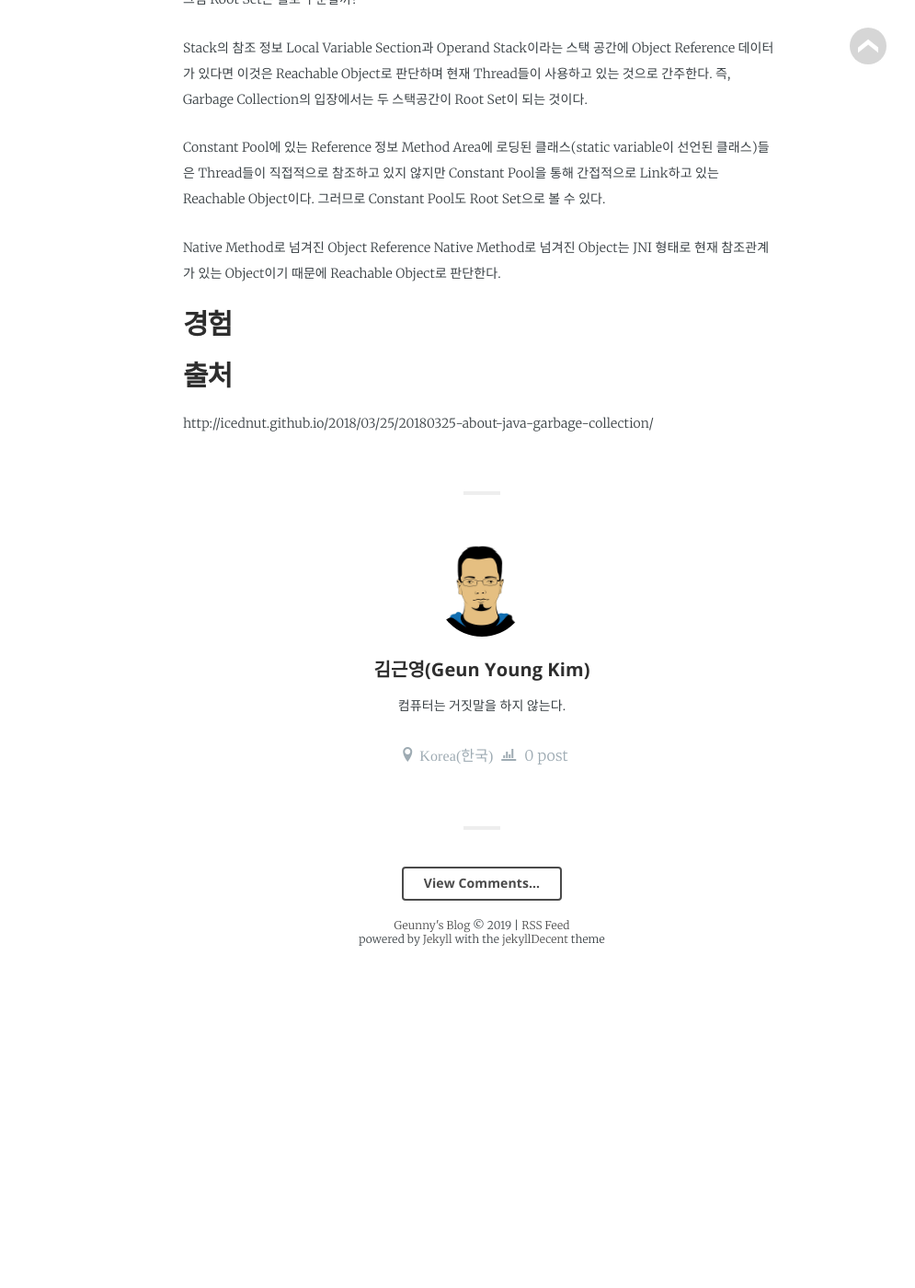
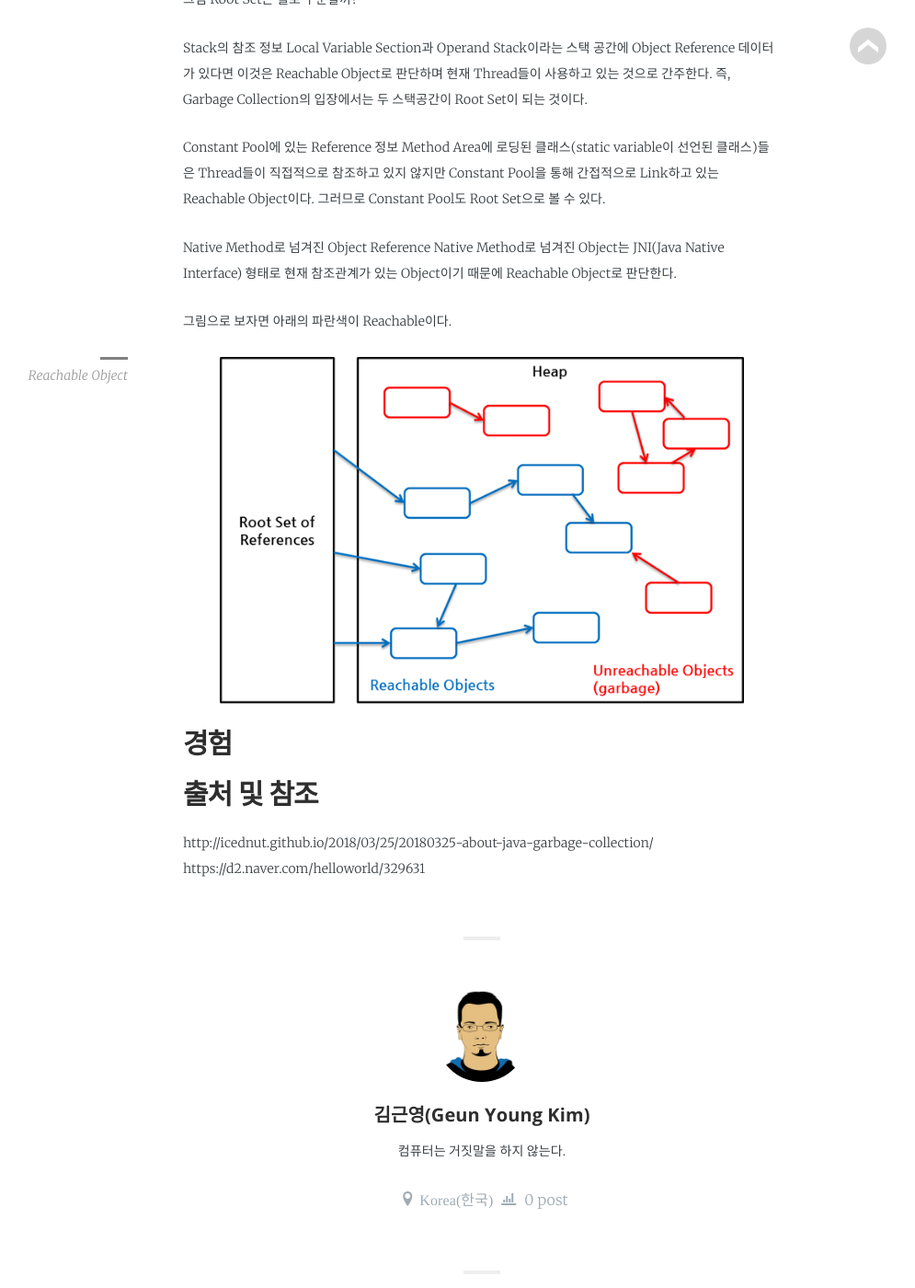
Before and after one commit to jwillmer/jekyllDecent, a Jekyll site: the page built from _posts/2019-02-22-GCError.md, in a window 1280 px wide and 1400 px high, scrolled down 1103 px. Shown: the whole window at 92% size, without its empty margins (116-1111 px from the left). Built offline with Jekyll 4.4.1, drawn with Linux system fonts in a browser that asks for light colours; some web fonts are replaced; before the commit the page ends 2153 px from its top, so only the background shows below that.

Commit message:
Update 2019-02-22-GCError.md

```diff
--- a/_posts/2019-02-22-GCError.md
+++ b/_posts/2019-02-22-GCError.md
@@ -44,13 +44,21 @@ Constant Pool에 있는 Reference 정보
 Method Area에 로딩된 클래스(static variable이 선언된 클래스)들은 Thread들이 직접적으로 참조하고 있지 않지만 Constant Pool을 통해 간접적으로 Link하고 있는 Reachable Object이다. 그러므로 Constant Pool도 Root Set으로 볼 수 있다.
 
 Native Method로 넘겨진 Object Reference
-Native Method로 넘겨진 Object는 JNI 형태로 현재 참조관계가 있는 Object이기 때문에 Reachable Object로 판단한다.
+Native Method로 넘겨진 Object는 JNI(Java Native Interface) 형태로 현재 참조관계가 있는 Object이기 때문에 Reachable Object로 판단한다.
 
+그림으로 보자면 아래의 파란색이 Reachable이다.
+<aside>
+<figure>
+<img src="{{ "/media/img/Java/garbage1.png" | absolute_url }}" />
+<figcaption>Reachable Object</figcaption>
+</figure>
+</aside>
 
 ## 경험
 
 
 
-## 출처
+## 출처 및 참조
 
 http://icednut.github.io/2018/03/25/20180325-about-java-garbage-collection/
+https://d2.naver.com/helloworld/329631
```
